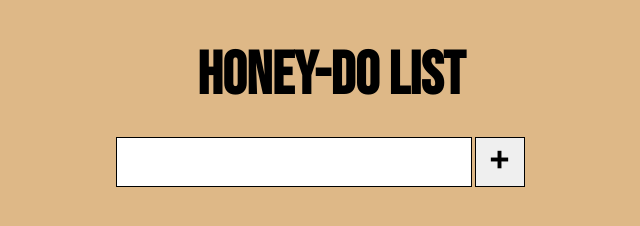
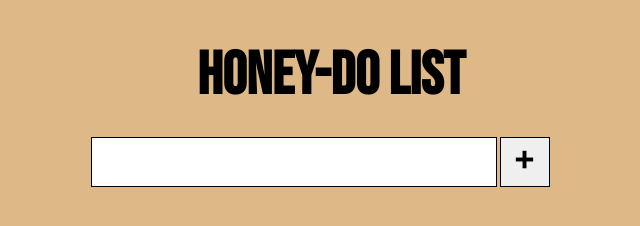
Before and after one commit to ortizdavid00/honey-do-list, a plain HTML site: page index.html in a window 1280 px wide. Shown: the whole page, without its empty margins (309-949 px from the left). Drawn offline with Linux system fonts and the light colour scheme.

Commit message:
Update styles.css

```diff
--- a/styles.css
+++ b/styles.css
@@ -18,14 +18,14 @@ h1 {
 }
 
 .container {
-  width: 430px;
+  width: 480px;
   margin: auto;
   padding-top: 25px;
   align-items: center;
 }
 
 #inputField {
-  width: 350px;
+  width: 400px;
   height: 46px;
   border: 1px solid black;
   outline: none;
```
